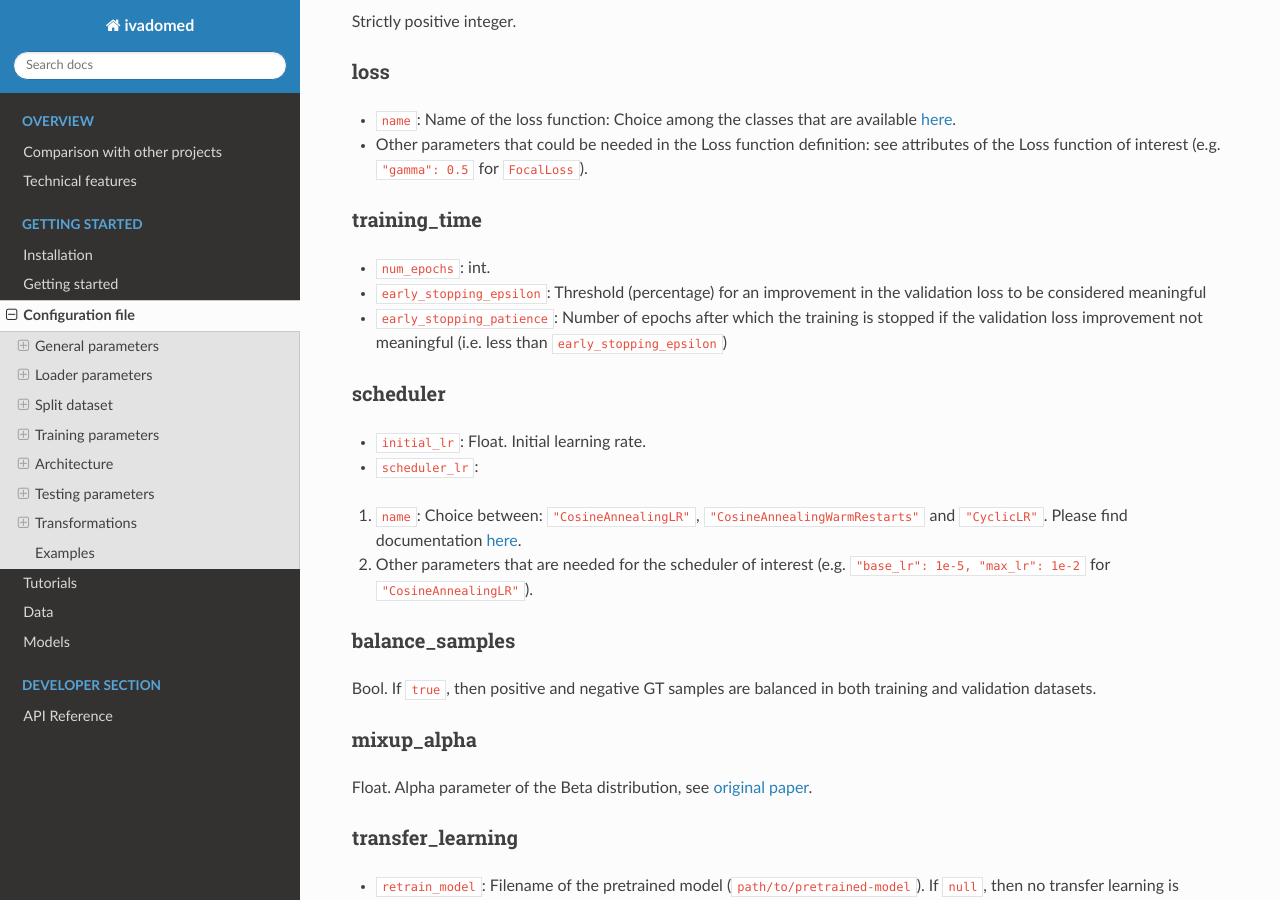
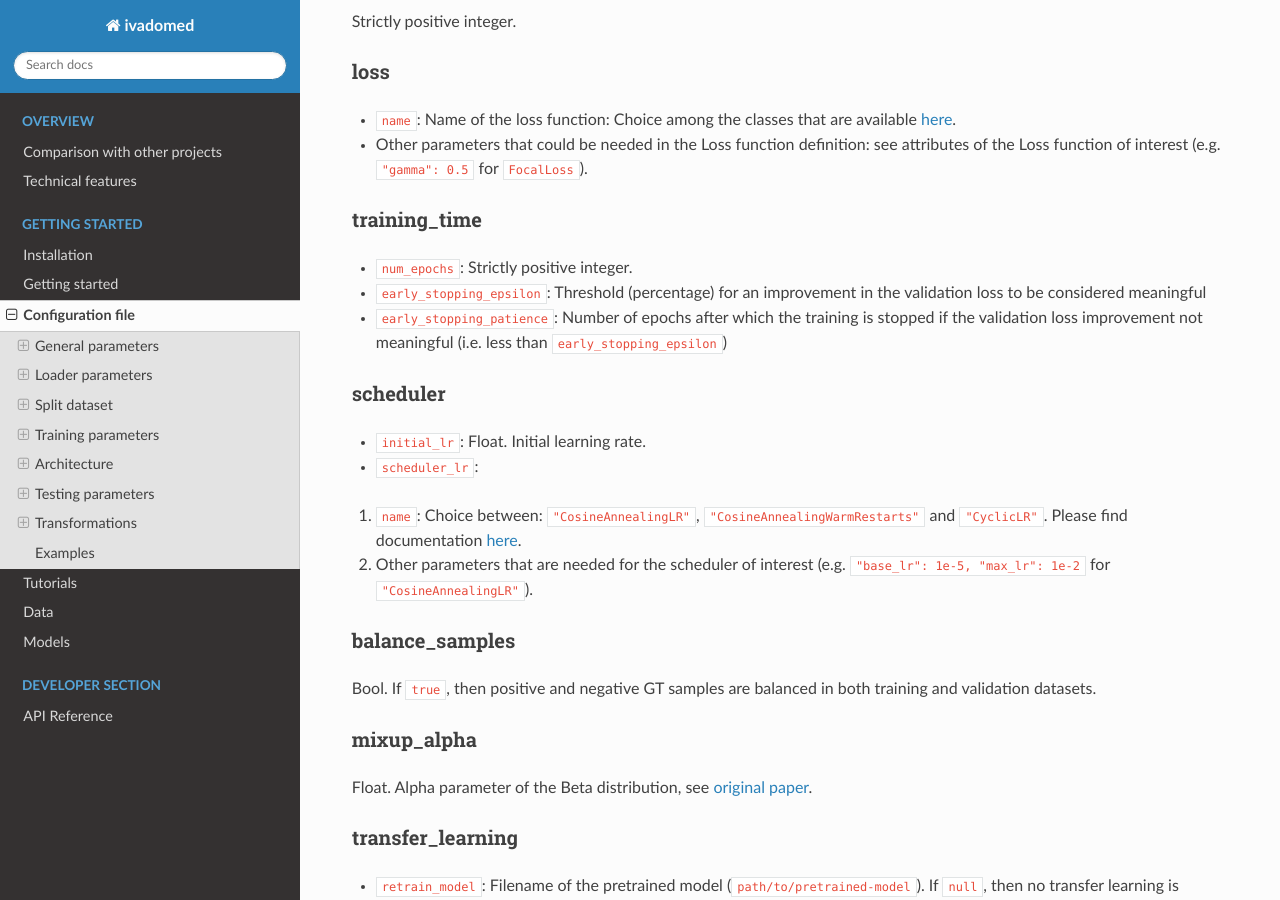
Before and after one commit to ivadomed/ivadomed, a Sphinx documentation site: the page built from docs/source/configuration_file.md, in a window 1280 px wide and 900 px high, scrolled down 2643 px. Built offline with Sphinx 7.4.7 and the Read the Docs theme 2.0.0, drawn with Linux system fonts in a browser that asks for light colours.

Commit message:
Update docs/source/configuration_file.md
Co-authored-by: Julien Cohen-Adad <jcohen@polymtl.ca>

```diff
--- a/docs/source/configuration_file.md
+++ b/docs/source/configuration_file.md
@@ -54,7 +54,7 @@
 - `name`: Name of the loss function: Choice among the classes that are available [here](https://github.com/neuropoly/ivado-medical-imaging/blob/master/ivadomed/losses.py).
 - Other parameters that could be needed in the Loss function definition: see attributes of the Loss function of interest (e.g. `"gamma": 0.5` for `FocalLoss`).
 #### training_time
-- `num_epochs`: int.
+- `num_epochs`: Strictly positive integer.
 - `early_stopping_epsilon`: Threshold (percentage) for an improvement in the validation loss to be considered meaningful
 - `early_stopping_patience`: Number of epochs after which the training is stopped if the validation loss improvement not meaningful (i.e. less than `early_stopping_epsilon`)
 #### scheduler
```
